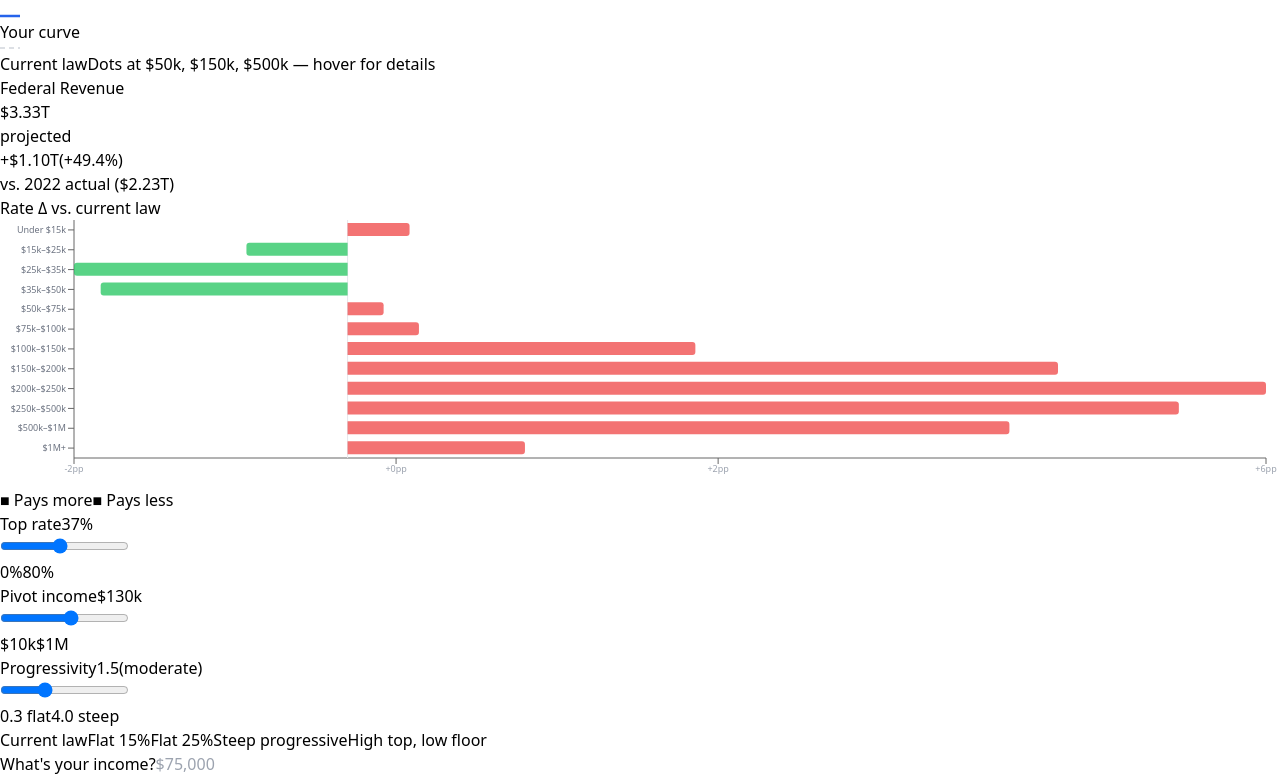
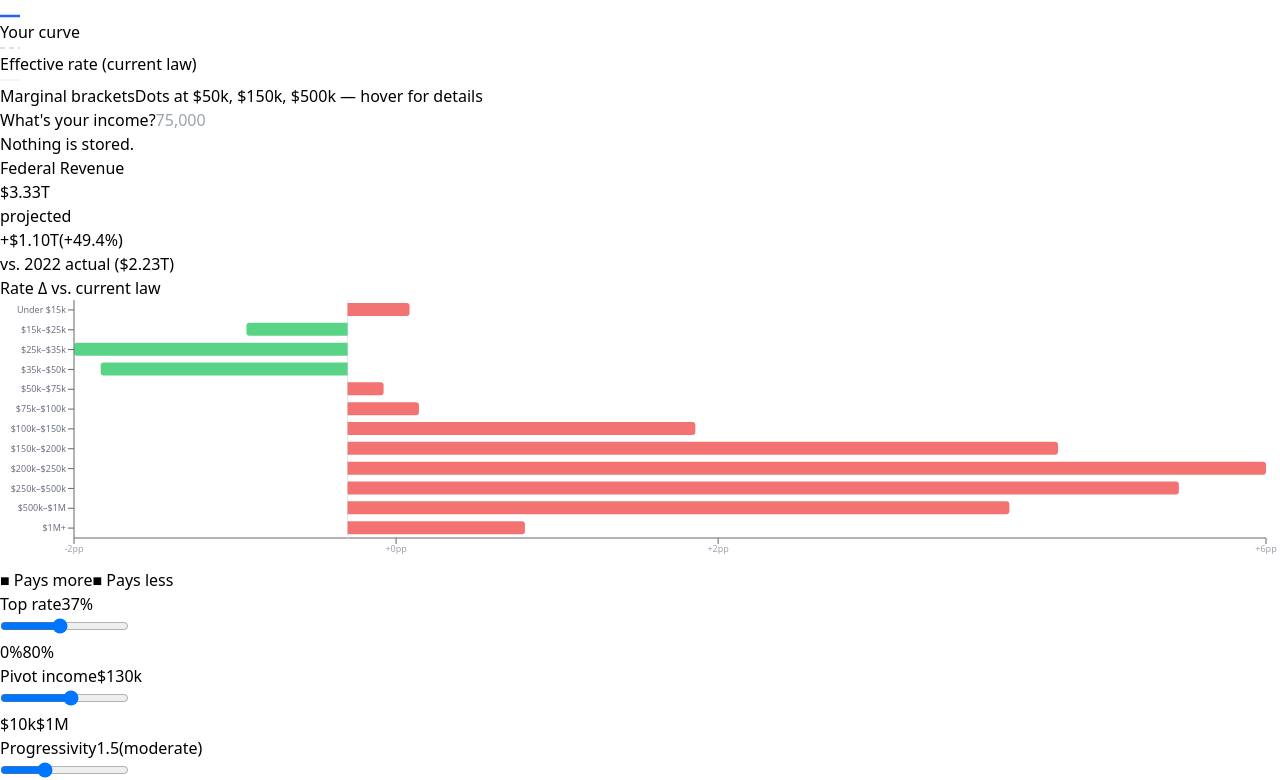
Before and after one commit to D-Croshere/bracketsarebad, a React (Vite) app: page / in a window 1280 px wide. Shown: the part 360-1140 px from the top of the page. Built offline with nearby package versions, Linux system fonts and the light colour scheme.

Commit message:
effective rate and marginal brackets

```diff
--- a/src/App.jsx
+++ b/src/App.jsx
@@ -68,6 +68,17 @@ const currentLawRate = income => {
   return tax / income;
 };
 
+const marginalRate = income => {
+  const taxable = income - STD_DEDUCTION;
+  if (taxable <= 0) return 0;
+  let b = BRACKETS_2024[0];
+  for (const bracket of BRACKETS_2024) {
+    if (taxable >= bracket.floor) b = bracket;
+    else break;
+  }
+  return b.rate;
+};
+
 const calcRevenue = (R_max, k, I_mid) =>
   IRS_DATA.reduce((sum, c) => {
     const avg = c.total_agi / c.returns;
@@ -126,6 +137,19 @@ const CL_SMOOTH_DATA = Array.from({ length: 151 }, (_, i) => {
   return { income, current: currentLawRate(income) * 100 };
 });
 
+// Step function: marginal bracket rate by AGI (AGI boundary = taxable floor + std deduction)
+const CL_STEP_DATA = [
+  { income: 10_000,     marginal: 0  },
+  { income: 14_600,     marginal: 10 },  // std deduction exhausted, 10% bracket starts
+  { income: 26_200,     marginal: 12 },
+  { income: 61_750,     marginal: 22 },
+  { income: 115_125,    marginal: 24 },
+  { income: 206_550,    marginal: 32 },
+  { income: 258_325,    marginal: 35 },
+  { income: 623_950,    marginal: 37 },
+  { income: 10_000_000, marginal: 37 },
+];
+
 const makeChartData = (R_max, k, I_mid) =>
   Array.from({ length: 151 }, (_, i) => {
     const income = Math.pow(10, LOG_MIN + (i / 150) * (LOG_MAX - LOG_MIN));
@@ -173,17 +197,23 @@ const parseIncome = s => {
 
 const ChartTooltip = ({ active, payload }) => {
   if (!active || !payload?.length) return null;
-  // Ghost line uses a separate dataset — find the user curve entry specifically
+  // Ghost lines use separate datasets — find the user curve entry specifically
   const userEntry = payload.find(p => p.dataKey === 'user');
   if (!userEntry) return null;
   const { income, user: userRate } = userEntry.payload;
   if (userRate == null) return null;
   const tax = income * userRate / 100;
+  const clEffective = currentLawRate(income) * 100;
+  const clMarginal = marginalRate(income) * 100;
   return (
-    <div className="bg-white border border-gray-200 rounded-lg p-3 shadow-lg text-xs min-w-[140px]">
+    <div className="bg-white border border-gray-200 rounded-lg p-3 shadow-lg text-xs min-w-[170px]">
       <p className="font-semibold text-gray-900 mb-1">{fmtIncome(income)}</p>
       <p className="text-blue-600">Your curve: {userRate.toFixed(1)}%</p>
       <p className="text-blue-600">Tax owed: {fmtDollar(tax)}</p>
+      <div className="border-t border-gray-100 mt-1.5 pt-1.5 space-y-0.5">
+        <p className="text-gray-500">Effective rate: {clEffective.toFixed(1)}%</p>
+        <p className="text-gray-500">Marginal bracket: {clMarginal.toFixed(0)}%</p>
+      </div>
     </div>
   );
 };
@@ -313,7 +343,20 @@ export default function App() {
                 />
                 <Tooltip content={<ChartTooltip />} cursor={{ stroke: '#e5e7eb', strokeWidth: 1 }} />
 
-                {/* Current law ghost — smooth effective rate from actual 2024 brackets */}
+                {/* Current law — marginal bracket rates (step function) */}
+                <Line
+                  data={CL_STEP_DATA}
+                  dataKey="marginal"
+                  type="stepAfter"
+                  stroke="#e5e7eb"
+                  strokeWidth={1}
+                  dot={false}
+                  activeDot={false}
+                  isAnimationActive={false}
+                  name="Marginal rate"
+                />
+
+                {/* Current law — smooth effective rate from actual 2024 brackets */}
                 <Line
                   data={CL_SMOOTH_DATA}
                   dataKey="current"
@@ -323,7 +366,7 @@ export default function App() {
                   dot={false}
                   activeDot={false}
                   isAnimationActive={false}
-                  name="Current law"
+                  name="Effective rate"
                 />
 
                 {/* Bracket boundary tick marks */}
@@ -341,10 +384,6 @@ export default function App() {
                   name="Your curve"
                 />
 
-                {/* Federal poverty lines */}
-                <ReferenceLine x={15060}  stroke="#e5e7eb" strokeWidth={1} label={{ value: 'FPL',   position: 'insideTopRight', fontSize: 9, fill: '#9ca3af' }} />
-                <ReferenceLine x={30120}  stroke="#e5e7eb" strokeWidth={1} label={{ value: '2×FPL', position: 'insideTopRight', fontSize: 9, fill: '#9ca3af' }} />
-
                 {/* Callout dots */}
                 {CALLOUT_INCOMES.map(inc => (
                   <ReferenceDot
@@ -361,18 +400,73 @@ export default function App() {
             </ResponsiveContainer>
 
             {/* Legend */}
-            <div className="flex items-center gap-5 mt-3 text-xs text-gray-400">
+            <div className="flex flex-wrap items-center gap-4 mt-3 text-xs text-gray-400">
               <span className="flex items-center gap-1.5">
                 <svg width="20" height="8"><line x1="0" y1="4" x2="20" y2="4" stroke="#2563eb" strokeWidth="2.5" /></svg>
                 Your curve
               </span>
               <span className="flex items-center gap-1.5">
                 <svg width="20" height="8"><line x1="0" y1="4" x2="20" y2="4" stroke="#d1d5db" strokeWidth="1.5" strokeDasharray="5 4" /></svg>
-                Current law
+                Effective rate (current law)
               </span>
-              <span className="flex items-center gap-1.5 text-gray-400">
+              <span className="flex items-center gap-1.5">
+                <svg width="20" height="8"><line x1="0" y1="4" x2="20" y2="4" stroke="#e5e7eb" strokeWidth="1" /></svg>
+                Marginal brackets
+              </span>
+              <span className="text-gray-400">
                 Dots at $50k, $150k, $500k — hover for details
               </span>
+            </div>
+
+            {/* Income input */}
+            <div className="border-t border-gray-100 mt-4 pt-4">
+              <div className="flex flex-wrap items-center gap-3">
+                <label className="text-sm text-gray-600">What's your income?</label>
+                <input
+                  type="text"
+                  value={incomeStr}
+                  onChange={e => {
+                    const digits = e.target.value.replace(/[^\d]/g, '');
+                    setIncomeStr(digits ? Number(digits).toLocaleString() : '');
+                  }}
+                  placeholder="75,000"
+                  className="border border-gray-200 rounded-lg px-3 py-1.5 text-sm w-36 focus:outline-none focus:ring-2 focus:ring-blue-500 focus:border-transparent"
+                />
+              </div>
+              <p className="text-xs text-gray-400 mt-1">Nothing is stored.</p>
+
+              {/* Personal breakdown */}
+              {personalIncome != null && (
+                <div className="mt-3 p-4 bg-gray-50 rounded-xl">
+                  <div className="grid grid-cols-2 gap-4 mb-3">
+                    <div>
+                      <p className="text-xs text-gray-400 mb-0.5">Your curve</p>
+                      <p className="text-xl font-bold text-blue-600">
+                        {(personalUserRate * 100).toFixed(1)}%
+                      </p>
+                      <p className="text-xs text-gray-400">effective rate</p>
+                      <p className="text-xs text-gray-500 mt-0.5">
+                        {fmtDollar(personalIncome * personalUserRate)} owed
+                      </p>
+                    </div>
+                    <div>
+                      <p className="text-xs text-gray-400 mb-0.5">Current law</p>
+                      <p className="text-xl font-bold text-gray-700">
+                        {(personalCurrentRate * 100).toFixed(1)}%
+                      </p>
+                      <p className="text-xs text-gray-400">effective rate</p>
+                      <p className="text-xs text-gray-500 mt-0.5">
+                        {fmtDollar(personalIncome * personalCurrentRate)} owed
+                      </p>
+                    </div>
+                  </div>
+                  <p className={`text-sm font-semibold ${personalDiff > 0 ? 'text-green-600' : 'text-red-500'}`}>
+                    {personalDiff > 0
+                      ? `You save ${personalDiff.toFixed(1)} percentage points under this curve.`
+                      : `You pay ${(-personalDiff).toFixed(1)} percentage points more under this curve.`}
+                  </p>
+                </div>
+              )}
             </div>
           </div>
 
@@ -521,57 +615,9 @@ export default function App() {
           ))}
         </div>
 
-        {/* ── Income input + share card ── */}
+        {/* ── Share card ── */}
         <div className="bg-white rounded-2xl shadow-sm border border-gray-100 p-6 mb-6">
-
-          {/* Income input */}
-          <div className="flex flex-wrap items-center gap-3">
-            <label className="text-sm text-gray-600">What's your income?</label>
-            <input
-              type="text"
-              value={incomeStr}
-              onChange={e => setIncomeStr(e.target.value)}
-              placeholder="$75,000"
-              className="border border-gray-200 rounded-lg px-3 py-1.5 text-sm w-36 focus:outline-none focus:ring-2 focus:ring-blue-500 focus:border-transparent"
-            />
-          </div>
-          <p className="text-xs text-gray-400 mt-1">Nothing is stored. Put whatever you want in here.</p>
-
-          {/* Personal breakdown (shown when income entered) */}
-          {personalIncome != null && (
-            <div className="mt-4 p-4 bg-gray-50 rounded-xl">
-              <div className="grid grid-cols-2 gap-4 mb-3">
-                <div>
-                  <p className="text-xs text-gray-400 mb-0.5">Your curve</p>
-                  <p className="text-xl font-bold text-blue-600">
-                    {(personalUserRate * 100).toFixed(1)}%
-                  </p>
-                  <p className="text-xs text-gray-400">effective rate</p>
-                  <p className="text-xs text-gray-500 mt-0.5">
-                    {fmtDollar(personalIncome * personalUserRate)} owed
-                  </p>
-                </div>
-                <div>
-                  <p className="text-xs text-gray-400 mb-0.5">Current law</p>
-                  <p className="text-xl font-bold text-gray-700">
-                    {(personalCurrentRate * 100).toFixed(1)}%
-                  </p>
-                  <p className="text-xs text-gray-400">effective rate</p>
-                  <p className="text-xs text-gray-500 mt-0.5">
-                    {fmtDollar(personalIncome * personalCurrentRate)} owed
-                  </p>
-                </div>
-              </div>
-              <p className={`text-sm font-semibold ${personalDiff > 0 ? 'text-green-600' : 'text-red-500'}`}>
-                {personalDiff > 0
-                  ? `You save ${personalDiff.toFixed(1)} percentage points under this curve.`
-                  : `You pay ${(-personalDiff).toFixed(1)} percentage points more under this curve.`}
-              </p>
-            </div>
-          )}
-
-          {/* Share card */}
-          <div className="mt-5 border border-gray-200 rounded-xl p-4">
+          <div className="border border-gray-200 rounded-xl p-4">
             <p className="text-xs text-gray-400 mb-2 font-medium">Share card</p>
             <pre className="text-sm font-mono text-gray-800 whitespace-pre-wrap mb-3 leading-relaxed">
               {shareText}
```
